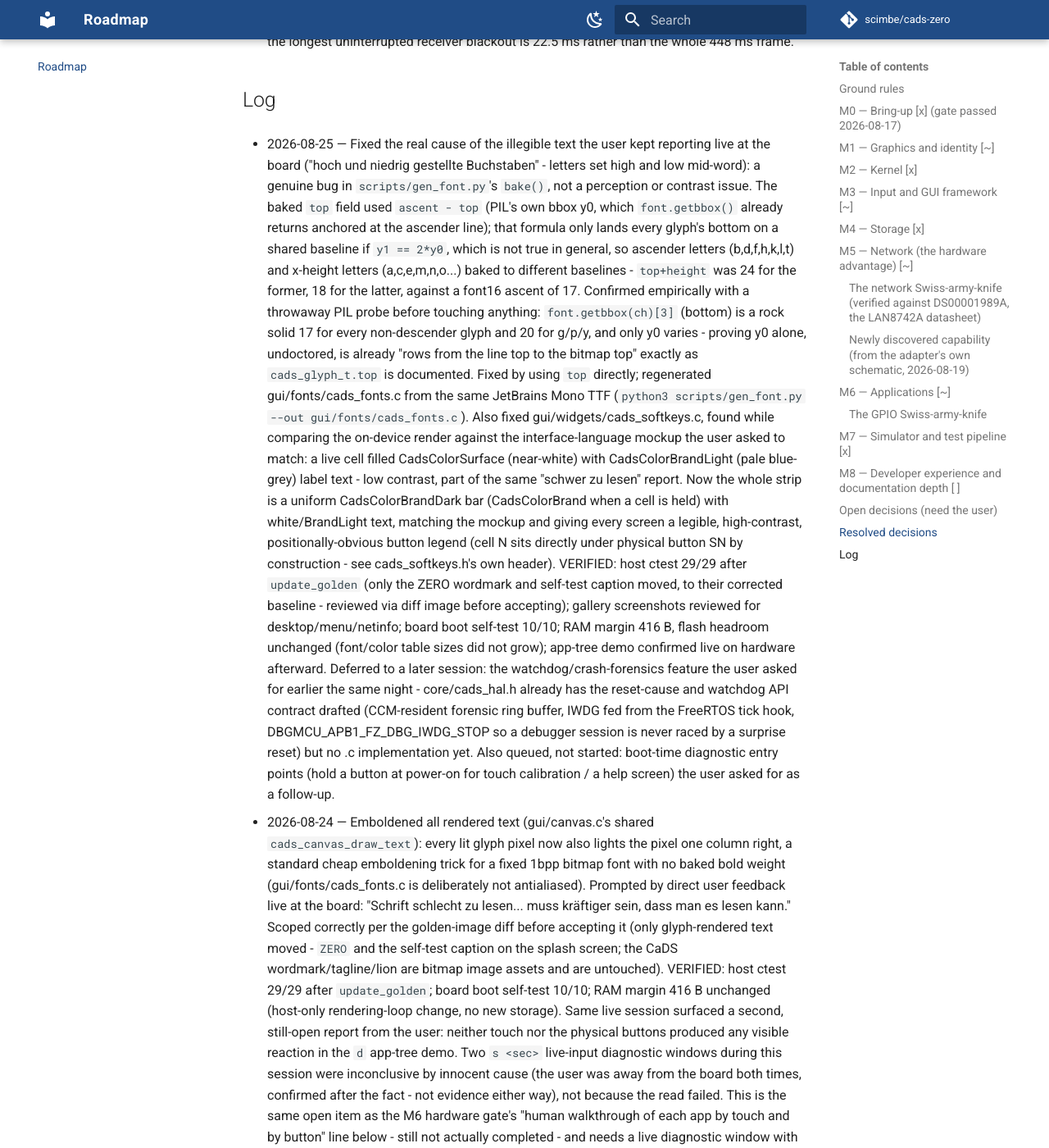
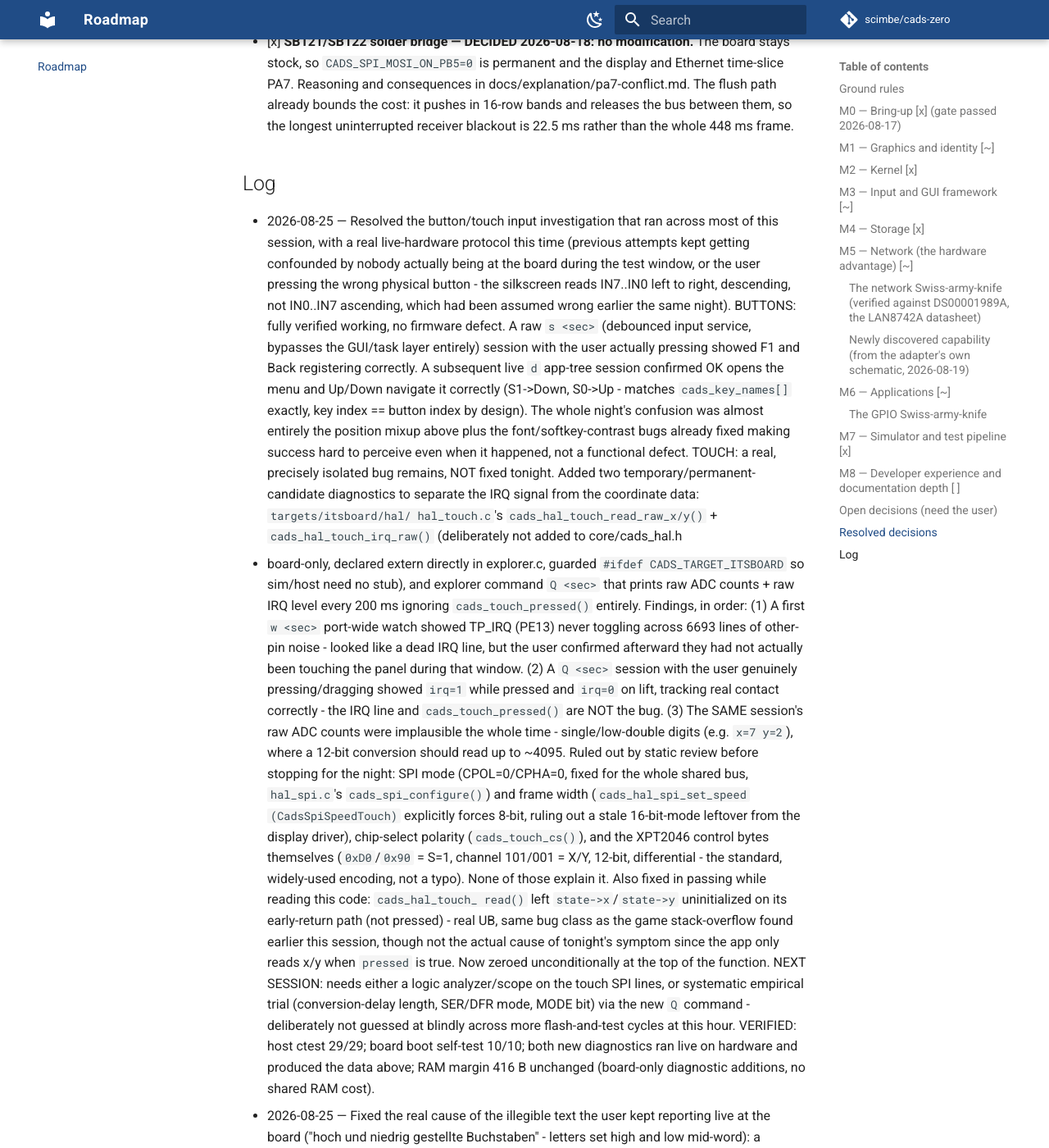
Before and after one commit to scimbe/cads-zero-firmware, an MkDocs documentation site: the page built from docs/ROADMAP.md, in a window 1280 px wide and 1400 px high, scrolled down 38712 px. Shown: the whole window at 82% size. Built offline with MkDocs 1.6.1 and Material for MkDocs 9.7.7, drawn with Linux system fonts in a browser that asks for light colours; comment, search, counter and statistics services are not loaded; some of the changed text lies outside the part shown.

Commit message:
docs: write up tonight's button/touch investigation - buttons verified working, touch bug precisely isolated

```diff
--- a/docs/ROADMAP.md
+++ b/docs/ROADMAP.md
@@ -1479,7 +1479,13 @@ does not yet use" for the full table and sourcing.
 - [~] **HARDWARE GATE M6**: full walkthrough of every app on the board. All
       five apps below the menu build, flash, and run without fault; a human
       walkthrough of each one by touch and by button is the same open item
-      as the M3 gate's touch-navigation line, not a separate one.
+      as the M3 gate's touch-navigation line, not a separate one. UPDATE
+      2026-08-25: the BUTTON half is now done - live on hardware with the
+      user actually pressing, OK/Up/Down/Back all confirmed correct (see
+      that date's Log entry). Still open: TOUCH specifically, blocked on a
+      real, precisely isolated XPT2046 SPI data bug (same Log entry) -
+      not a "someone needs to go press it" gap anymore, a "someone needs a
+      scope or a systematic bring-up session" gap.
 
 ### The GPIO Swiss-army-knife
 
@@ -2008,6 +2014,64 @@ _None outstanding._
 
 ## Log
 
+- 2026-08-25 — Resolved the button/touch input investigation that ran
+  across most of this session, with a real live-hardware protocol this
+  time (previous attempts kept getting confounded by nobody actually
+  being at the board during the test window, or the user pressing the
+  wrong physical button - the silkscreen reads IN7..IN0 left to right,
+  descending, not IN0..IN7 ascending, which had been assumed wrong
+  earlier the same night).
+  BUTTONS: fully verified working, no firmware defect. A raw
+  `s <sec>` (debounced input service, bypasses the GUI/task layer
+  entirely) session with the user actually pressing showed F1 and Back
+  registering correctly. A subsequent live `d` app-tree session
+  confirmed OK opens the menu and Up/Down navigate it correctly
+  (S1->Down, S0->Up - matches `cads_key_names[]` exactly, key index ==
+  button index by design). The whole night's confusion was almost
+  entirely the position mixup above plus the font/softkey-contrast bugs
+  already fixed making success hard to perceive even when it happened,
+  not a functional defect.
+  TOUCH: a real, precisely isolated bug remains, NOT fixed tonight.
+  Added two temporary/permanent-candidate diagnostics to separate the
+  IRQ signal from the coordinate data: `targets/itsboard/hal/
+  hal_touch.c`'s `cads_hal_touch_read_raw_x/y()` +
+  `cads_hal_touch_irq_raw()` (deliberately not added to core/cads_hal.h
+  - board-only, declared extern directly in explorer.c, guarded
+  `#ifdef CADS_TARGET_ITSBOARD` so sim/host need no stub), and explorer
+  command `Q <sec>` that prints raw ADC counts + raw IRQ level every
+  200 ms ignoring `cads_touch_pressed()` entirely. Findings, in order:
+  (1) A first `w <sec>` port-wide watch showed TP_IRQ (PE13) never
+  toggling across 6693 lines of other-pin noise - looked like a dead
+  IRQ line, but the user confirmed afterward they had not actually been
+  touching the panel during that window. (2) A `Q <sec>` session with
+  the user genuinely pressing/dragging showed `irq=1` while pressed and
+  `irq=0` on lift, tracking real contact correctly - the IRQ line and
+  `cads_touch_pressed()` are NOT the bug. (3) The SAME session's raw
+  ADC counts were implausible the whole time - single/low-double digits
+  (e.g. `x=7 y=2`), where a 12-bit conversion should read up to ~4095.
+  Ruled out by static review before stopping for the night: SPI mode
+  (CPOL=0/CPHA=0, fixed for the whole shared bus, `hal_spi.c`'s
+  `cads_spi_configure()`) and frame width (`cads_hal_spi_set_speed
+  (CadsSpiSpeedTouch)` explicitly forces 8-bit, ruling out a stale
+  16-bit-mode leftover from the display driver), chip-select polarity
+  (`cads_touch_cs()`), and the XPT2046 control bytes themselves
+  (`0xD0`/`0x90` = S=1, channel 101/001 = X/Y, 12-bit, differential -
+  the standard, widely-used encoding, not a typo). None of those explain
+  it. Also fixed in passing while reading this code: `cads_hal_touch_
+  read()` left `state->x`/`state->y` uninitialized on its early-return
+  path (not pressed) - real UB, same bug class as the game
+  stack-overflow found earlier this session, though not the actual
+  cause of tonight's symptom since the app only reads x/y when
+  `pressed` is true. Now zeroed unconditionally at the top of the
+  function. NEXT SESSION: needs either a logic analyzer/scope on the
+  touch SPI lines, or systematic empirical trial (conversion-delay
+  length, SER/DFR mode, MODE bit) via the new `Q` command - deliberately
+  not guessed at blindly across more flash-and-test cycles at this hour.
+  VERIFIED: host ctest 29/29; board boot self-test 10/10; both new
+  diagnostics ran live on hardware and produced the data above; RAM
+  margin 416 B unchanged (board-only diagnostic additions, no shared
+  RAM cost).
+
 - 2026-08-25 — Fixed the real cause of the illegible text the user kept
   reporting live at the board ("hoch und niedrig gestellte Buchstaben" -
   letters set high and low mid-word): a genuine bug in
```
